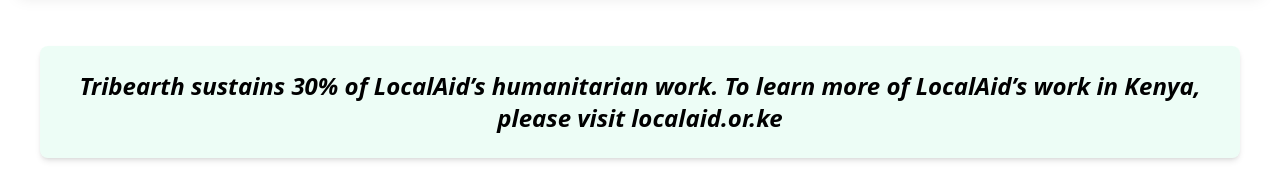
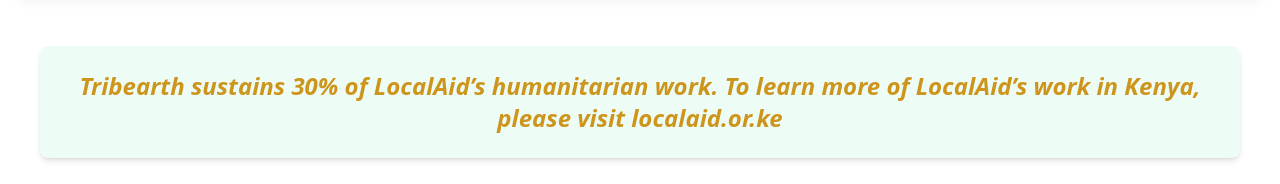
Before and after one commit to MatthewsRicky/finaltribe, a Next.js app in the folder tribearth/: page /impact in a window 1280 px wide. Shown: the part 680-864 px from the top of the page. Built offline with nearby package versions, Linux system fonts and the light colour scheme.

Commit message:
Update page.tsx

```diff
--- a/tribearth/app/impact/page.tsx
+++ b/tribearth/app/impact/page.tsx
@@ -20,7 +20,7 @@ const Impact = () => {
         />
       </div>
       <div className="flex justify-centers p-6 text-center m-10 text-xl font-semibold italic md:text-2xl bg-emerald-200/20 rounded-lg shadow-md">
-        <h1>
+        <h1 className="text-yellow-600/90">
            Tribearth sustains 30% of LocalAid’s humanitarian work. To learn more of LocalAid’s work in Kenya, please visit <Link href ="/">localaid.or.ke</Link>
         </h1>
       </div>
```
